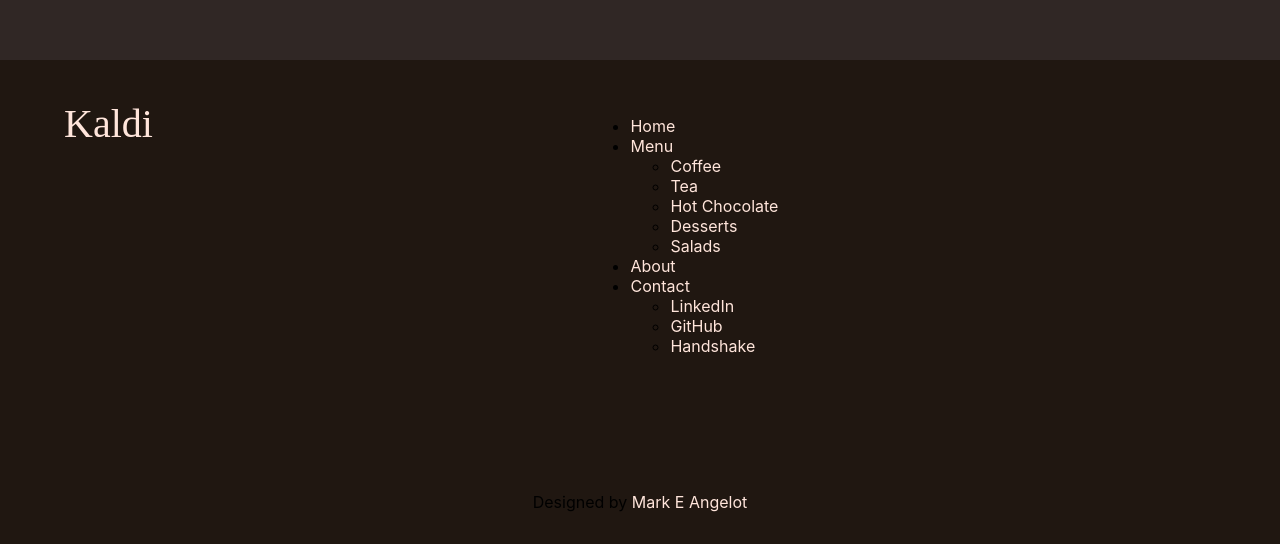
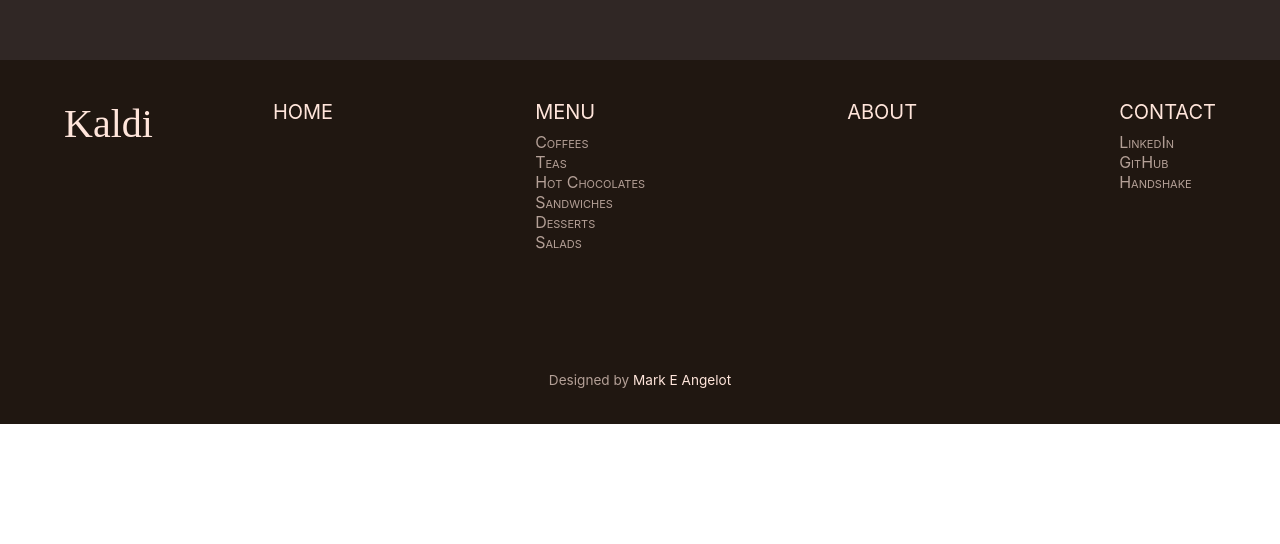
Before and after one commit to MANGEL9-development/Kaldi, a React (Create React App) app: page /menu in a window 1280 px wide. Shown: the part 933-1477 px from the top of the page. After the commit the page ends 1357 px from the top, so only its background shows below. Built offline with nearby package versions, Linux system fonts and the light colour scheme; a web font is replaced by a local one.

Commit message:
Commit 2025.01.28 (2)
- Added torn page effect on homepage to separate the title from the main section
- Began adding items to menu.json

Other minor fixes include:
- Pluralized all child links to the menu
- Made sublinks in the footer small caps

```diff
--- a/src/components/design/stylesheets/style-homepage.scss
+++ b/src/components/design/stylesheets/style-homepage.scss
@@ -41,6 +41,24 @@
     background-color:$lightBackgroundColor;
 
     // TODO: figure out how to get the torn page effect
+    &::before {
+        content: "";
+        position: relative;
+        top: -28px;
+        height: 28px;
+        width: 100%;
+        left: 0;
+        background:{
+            image: url("../images/Effects/Torn page/rip.svg");
+            size:100%;
+            position:bottom;
+        };
+        display:block;
+        transform:scaleY(-1);
+
+    }
+
+    // This code works, but has the effect on the bottom of this section
     // &::before {
     //     content: "";
     //     position: absolute;
@@ -48,7 +66,7 @@
     //     height: 20px;
     //     width: 100%;
     //     left: 0;
-    //     background: url(https://s3-us-west-2.amazonaws.com/s.cdpn.io/23618/rip.svg) bottom;
+    //     background: url("../images/Effects/Torn page/rip.svg") bottom;
     //     background-size: 100%;
     // }
 }
--- a/src/components/design/stylesheets/style-main.scss
+++ b/src/components/design/stylesheets/style-main.scss
@@ -16,6 +16,7 @@ $lightBackgroundColor:#E8D4CD;
     #7E4E46
 */
 $footerBackgroundColor:#201711;
+$footerTextColor:hsl(17, 16%, 65%); // hsl(17, 92%, 93%);
 $titleColor:$lightColor;
 $headerColor:$lightColor;
 
@@ -77,12 +78,17 @@ footer{
 
     // -- Desktop view
     background-color:$footerBackgroundColor;
-    grid-template-columns: auto auto;
-    grid-template-rows: auto 32px;
-    grid-template-areas:
-        "website-title links"
-        "copyright     copyright";
-    grid-row-gap: 15vh;
+    grid:{
+        template:{
+            columns: auto 1fr;
+            rows: auto 32px;
+            areas:
+                "website-title  links"
+                "copyright      copyright";
+        }
+        column-gap: 15vh;
+        row-gap: 15vh;
+    }
 
     #footer-website-title{
         color:$titleColor;
@@ -92,6 +98,42 @@ footer{
         };
     }
 
+    #footer-links{
+        grid-area:links;
+
+        ul{
+            padding:0;
+            margin:0;
+        }
+        &>ul{
+            width:100%;
+            height:100%;
+            display:flex;
+            flex-direction:row;
+            justify-content:space-between;
+            &>li>a{
+                font-size:1.25em;
+                display:block;
+                text-transform:uppercase;
+            }
+
+        }
+        li{
+            list-style-type:none;
+            ul{
+                margin-top:0.5em;
+                li a{
+                    color:hsl(17, 16%, 65%);
+                    display:block;
+                    font-variant:small-caps;
+                    &:hover{
+                        color:hsl(21, 28%, 76%);
+                    }
+                }
+            }
+        }
+    }
+
     #footer-copyright{
         grid-area:copyright;
 
@@ -99,6 +141,10 @@ footer{
             text-align:center;
             width:100%;
             display:block;
+            font-size:0.85em;
+            #copyright-pre-link-text{
+                color:$footerTextColor;
+            }
         }
     }
 }
@@ -144,7 +190,7 @@ a{
                     transform:scaleX(0%);
                     transform-origin:50%;
                     transition:$standard-transition;
-                    background-image:linear-gradient(90deg,#FFFFFF00,$lightColor,#FFFFFF00);
+                    background-image:linear-gradient(90deg,#FFFFFF00,$lightColor 35%,$lightColor 65%,#FFFFFF00);
                     opacity:0.5;
                 }
                 &:hover{
--- a/src/components/pieces/footer.js
+++ b/src/components/pieces/footer.js
@@ -1,16 +1,6 @@
 import sitemap from "../sitemap.json"
 
 function Footer(){
-    let links=[];
-    sitemap.sites.forEach(function(site){
-        // console.log(site.name);
-        links.push(
-            <li>
-                <a href={site.path}>{site.name}</a>
-                {childLinks(site)}
-            </li>
-        );
-    });
 
     return (
         <footer>
@@ -19,12 +9,40 @@ function Footer(){
             </div>
             <div className="footer-section" id="footer-links">
                 <ul>
-                    {links}
+                    {
+                        sitemap.sites.map((site,index) =>
+                            (
+                                <li key={index}>
+                                    <a href={site.path}>{site.name}</a>
+                                    {(site.children.length>0)? // Add sublinks if the link has any
+                                        <ul>
+                                            {
+                                                site.children.map((subLink, index) => (
+                                                    <li key={index}>
+                                                        <a
+                                                            href={subLink.path}
+                                                            target={subLink.target || ""}
+                                                        >
+                                                            {subLink.name}
+                                                        </a>
+                                                    </li>
+                                                ))
+                                            }
+                                        </ul>
+                                        :
+                                        null
+                                    }
+                                </li>
+                            )
+                        )
+                    }
                 </ul>
             </div>
             <div id="footer-copyright">
                 <span id="copyright-statement">
-                    Designed by&nbsp;
+                    <span id="copyright-pre-link-text">
+                        Designed by&nbsp;
+                    </span>
                     <a href="https://www.linkedin.com/in/mark-angelot/" target="_blank" rel="noreferrer">
                         Mark E Angelot
                     </a>
@@ -34,24 +52,4 @@ function Footer(){
     );
 }
 
-function childLinks(site){
-    if(site.children.length>0){
-        return(
-            <ul>
-                {
-                    site.children.map((subLink, index) => (
-                        <li key={index}>
-                            <a href={subLink.path}>{subLink.name}</a>
-                        </li>
-                    ))
-                }
-            </ul>
-        );
-
-    }
-    else{
-        return null;
-    }
-}
-
 export default Footer;
--- a/src/components/sitemap.json
+++ b/src/components/sitemap.json
@@ -11,18 +11,23 @@
             "path":"Menu",
             "children":[
                 {
-                    "name":"Coffee",
-                    "path":"Menu/coffee",
+                    "name":"Coffees",
+                    "path":"Menu/coffees",
                     "children":[]
                 },
                 {
-                    "name":"Tea",
-                    "path":"Menu/tea",
+                    "name":"Teas",
+                    "path":"Menu/teas",
                     "children":[]
                 },
                 {
-                    "name":"Hot Chocolate",
-                    "path":"Menu/hotchocolate",
+                    "name":"Hot Chocolates",
+                    "path":"Menu/hotchocolates",
+                    "children":[]
+                },
+                {
+                    "name":"Sandwiches",
+                    "path":"Menu/sandwiches",
                     "children":[]
                 },
                 {
@@ -51,16 +56,19 @@
                 {
                     "name":"LinkedIn",
                     "path":"https://www.linkedin.com/in/mark-angelot/",
+                    "target":"_blank",
                     "children":[]
                 },
                 {
                     "name":"GitHub",
                     "path":"github.com/mangel9-development",
+                    "target":"_blank",
                     "children":[]
                 },
                 {
                     "name":"Handshake",
                     "path":"joinhandshake.com/profiles/13172222",
+                    "target":"_blank",
                     "children":[]
                 }
             ],
--- a/src/pages/Home.js
+++ b/src/pages/Home.js
@@ -17,9 +17,9 @@ const Home = () => {
                         </span>
                     </div>
                 </div>
+                {/* <div id="homepage-title-ripped-effect"></div> */}
             </div>
         </section>
-        {/* TODO: make a ripped paper transition between title and main section */}
         <section id="homepage-main-section">
             {/*
 
```
Also changed, not shown: src/pages/Menu/menu.json (+14 -0 lines), src/components/design/images/Effects/Torn page/rip.svg, 1 other file (tests, documents, lock files or other folders).
